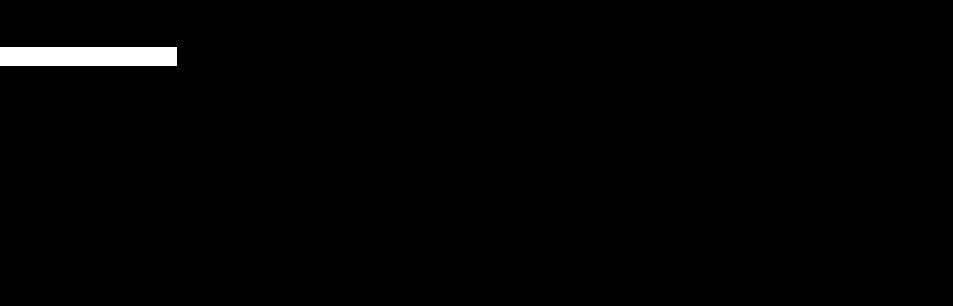
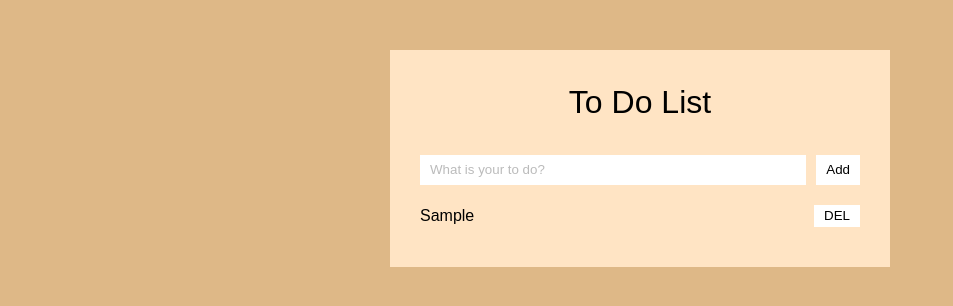
Before and after one commit to heejae0811/react-todo, a React (Create React App) app: page / in a window 1280 px wide. Both pictures are taken after typing "Sample" into the empty fields and a click on the button "Add". Shown: the top 306 px of the page, without its empty margins (0-953 px from the left). Built offline with nearby package versions, Linux system fonts and the light colour scheme.

Commit message:
react-redux scss

```diff
--- a/src/components/ToDo.js
+++ b/src/components/ToDo.js
@@ -2,7 +2,7 @@
 import { Link } from 'react-router-dom'
 import { useDispatch } from 'react-redux'
 import { deleteToDo } from '../store/store'
-
+import './todo.scss'
 
 function ToDo(props) {
   // ** Hooks
@@ -16,7 +16,7 @@
   return (
     <li>
       <Link to={`/${props.id}`}>
-        { props.text } <button onClick={onDelete}>DEL</button>
+        <p>{ props.text }</p> <button onClick={onDelete}>DEL</button>
       </Link>
     </li>
   )
--- /dev/null
+++ b/src/components/todo.scss
@@ -0,0 +1,14 @@
+li {
+    margin-bottom: 10px;
+
+    a {
+        display: flex;
+        justify-content: space-between;
+        margin-bottom: 10px;
+
+        button {
+            padding: 0 10px;
+            background-color: #fff;
+        }
+    }
+}
--- a/src/routes/Detail.js
+++ b/src/routes/Detail.js
@@ -1,6 +1,7 @@
 import React from 'react'
 import { useParams } from 'react-router-dom'
 import { useSelector } from 'react-redux'
+import './detail.scss'
 
 function Detail() {
   // ** Hooks
@@ -13,10 +14,12 @@
 
   return (
     <>
-      <h1>Detail</h1>
+      <div class="detail">
+        <h1>Detail</h1>
 
-      <p>Created: {toDo.id}</p>
-      <p>{toDo.text}</p>
+        <p class="date">date: {toDo.id}</p>
+        <p>{toDo.text}</p>
+      </div>
     </>
   )
 }
--- a/src/routes/Home.js
+++ b/src/routes/Home.js
@@ -26,10 +26,11 @@
 
   return (
     <>
-      <h1>To Do</h1>
+      <div class="home">
+        <h1>To Do List</h1>
 
         <form onSubmit={onSubmit}>
-        <input type="text" value={text} onChange={onChange}/>
+          <input type="text" value={text} onChange={onChange} placeholder="What is your to do?"/>
           <button>Add</button>
         </form>
 
@@ -42,6 +43,7 @@
             })
           }
         </ul>
+      </div>
     </>
   )
 }
--- /dev/null
+++ b/src/routes/detail.scss
@@ -0,0 +1,22 @@
+.detail {
+    position: relative;
+    top: 0;
+    left: 0;
+    bottom: 0;
+    right: 0;
+    max-width: 500px;
+    width: 90%;
+    margin: 50px auto;
+    padding: 30px;
+    background-color: bisque;
+
+    h1 {
+        margin-bottom: 30px;
+        text-align: center;
+    }
+
+    .date {
+        margin-bottom: 10px;
+        text-align: right;
+    }
+}
--- a/src/routes/home.scss
+++ b/src/routes/home.scss
@@ -1,3 +1,35 @@
-body {
-    background-color:#000;
+.home {
+    position: relative;
+    top: 0;
+    left: 0;
+    bottom: 0;
+    right: 0;
+    max-width: 500px;
+    width: 90%;
+    margin: 50px auto;
+    padding: 30px;
+    background-color: bisque;
+
+    h1 {
+        margin-bottom: 30px;
+        text-align: center;
+    }
+
+    form {
+        display: flex;
+        justify-content: space-between;
+        gap: 10px;
+        margin-bottom: 20px;
+
+        input {
+            width: 100%;
+            height: 30px;
+            padding: 10px;
+        }
+
+        button {
+            padding: 0 10px;
+            background-color: #fff;
+        }
+    }
 }
--- a/src/scss/common.scss
+++ b/src/scss/common.scss
@@ -1 +1,2 @@
-@import './reset'
+@import './reset/reset';
+@import './layout/layout';
--- /dev/null
+++ b/src/scss/layout/_layout.scss
@@ -0,0 +1,3 @@
+body {
+    background-color: burlywood;
+}
```
Also changed, not shown: src/scss/reset/_reset.scss (renamed from src/scss/_reset.scss). Lines whose indentation alone changed are shown as unchanged.
